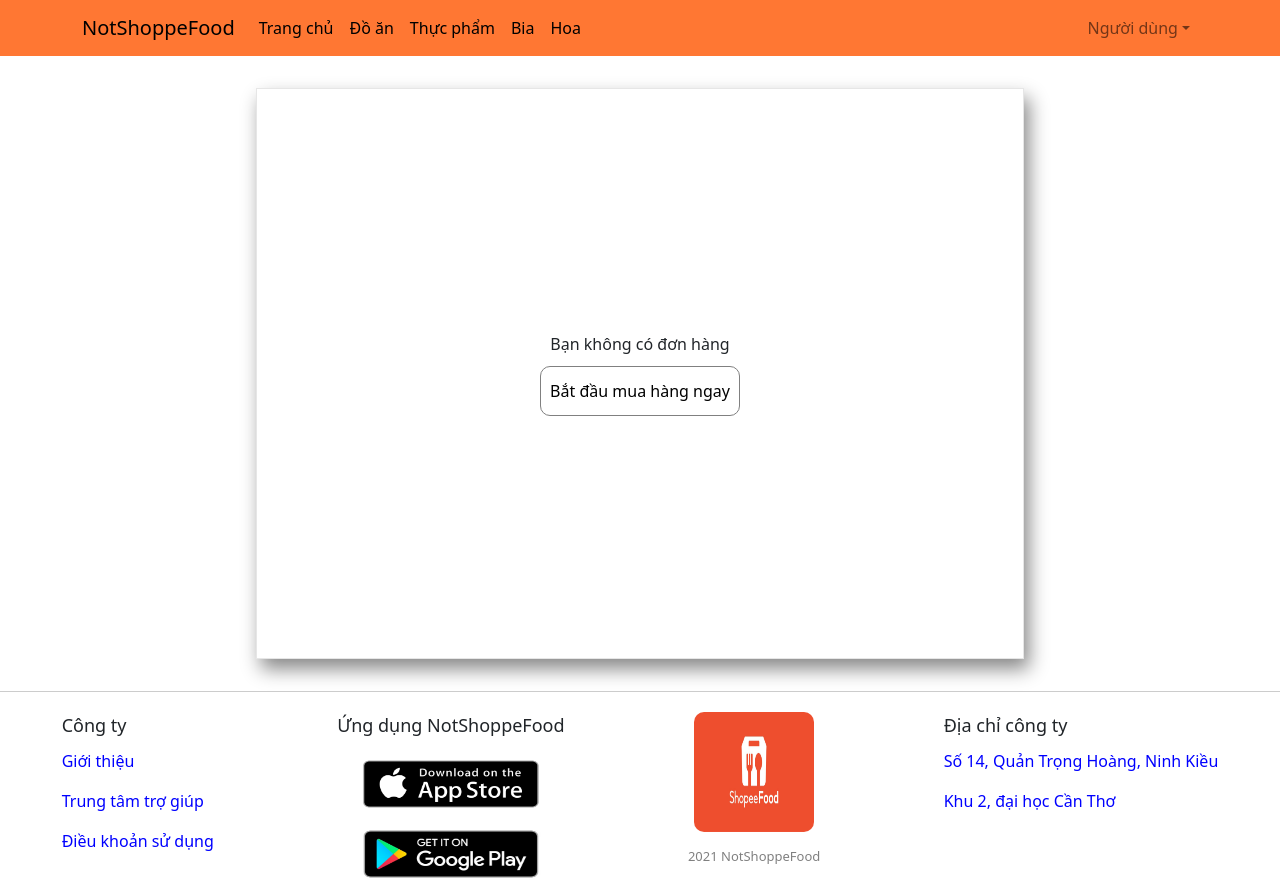
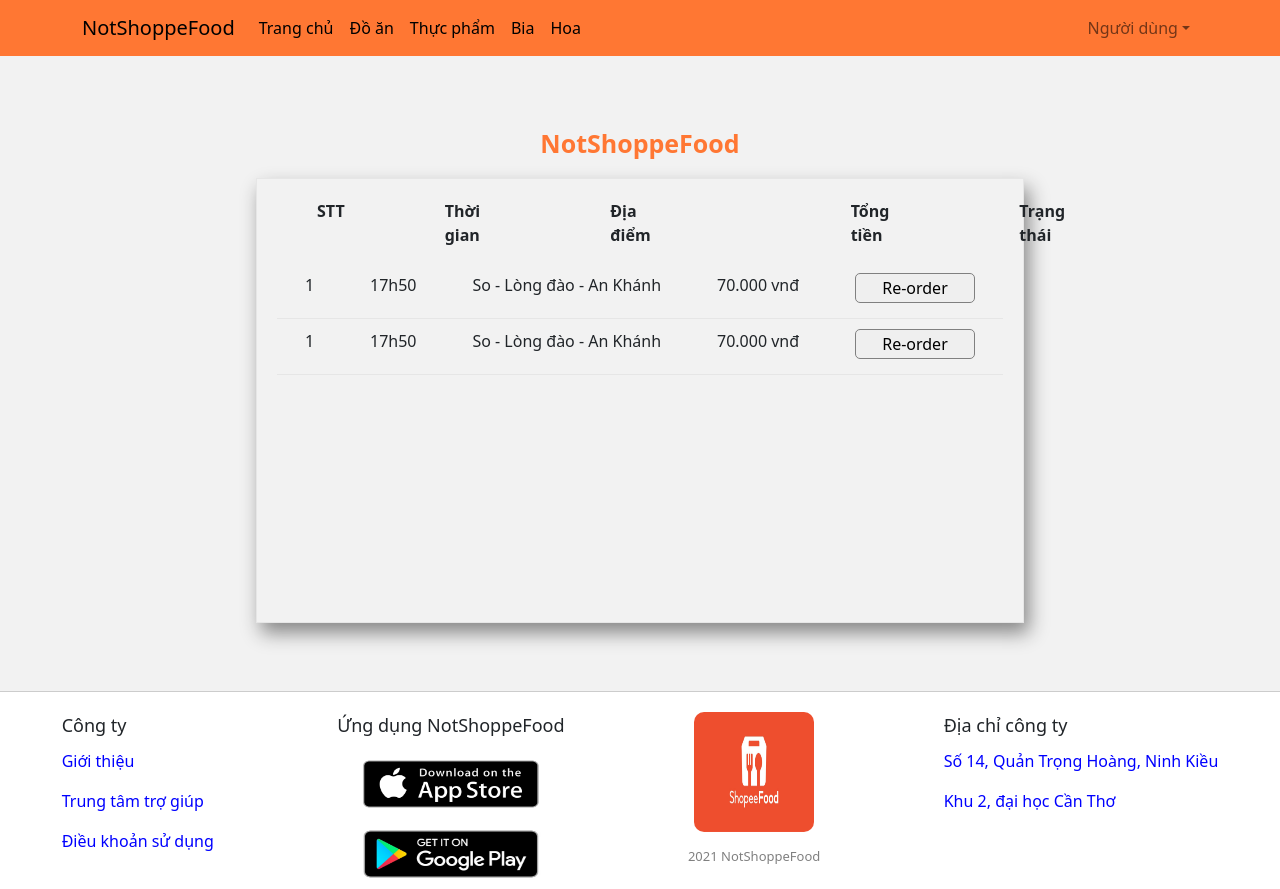
Before and after one commit to HaoHuynh0301/Web-Technology-Project-Simple-ShopeeFood-Clone, a React (Create React App) app in the folder front-end/: page /history-order in a window 1280 px wide. Built offline with nearby package versions, Linux system fonts and the light colour scheme.

Commit message:
feat[reactjs]: complete list of history orders view.

```diff
--- a/front-end/src/Screens/OrderHistory.js
+++ b/front-end/src/Screens/OrderHistory.js
@@ -14,8 +14,14 @@
     constructor(props) {
         super(props);
         this.state = {
-            historyOrders: []
+            historyOrders: [{'id': 1}, {'id': 2}]
         }
+
+        this.handleReOrder = this.handleReOrder.bind(this);
+    }
+
+    handleReOrder = (id) => {
+        alert(id)
     }
 
     emptyHistoryOrders = () => {
@@ -49,6 +55,92 @@
     }
 
     mainView = () => {
+        if(this.state.historyOrders.length > 0) {
+            const listHistoryOrder = this.state.historyOrders.map((item, index) => {
+                return(
+                    <div style = {{
+                        display: 'flex',
+                        flexDirection: 'row',
+                        justifyContent: 'space-around',
+                        borderBottom: 'solid 0.5px #e6e6e6',
+                        paddingBottom: '5px',
+                        marginTop: '10px'
+                    }} key = {index}>
+                        <p>1</p>
+                        <p>17h50</p>
+                        <p>So - Lòng đào - An Khánh</p>
+                        <p>70.000 vnđ</p>
+                        <button onClick = {() => {
+                            this.handleReOrder(item.id);
+                        }} style = {{
+                            border: 'solid 0.5px grey',
+                            padding: '5px',
+                            height: '30px',
+                            width: '120px',
+                            display: 'flex',
+                            flexDirection: 'column',
+                            justifyContent: 'center',
+                            alignItems: 'center',
+                            borderRadius: '5px'
+                        }}>Re-order</button>
+                    </div>
+                );
+            })
+            return(
+                <div style = {{
+                    height: '635px',
+                    display: 'flex',
+                    flexDirection: 'column',
+                    justifyContent: 'center',
+                    alignItems: 'center',
+                    backgroundColor: '#f2f2f2',
+                }}>
+                    <p style = {{
+                        fontWeight: 'bold',
+                        color: orangeColor,
+                        fontSize: '25px'
+                    }}>NotShoppeFood</p>
+
+                    {/* History Order Wrapper */}
+                    <div style = {{
+                        display: 'flex',
+                        flexDirection: 'column',
+                        border: 'solid 0.2px #e6e6e6',
+                        boxShadow: '5px 10px 18px #888888',
+                        width: '60%',
+                        height: '70%',
+                        padding: '20px'
+                    }}>
+                        <div style = {{
+                            display: 'flex',
+                            flexDirection: 'row',
+                        }}>
+                            <p style = {{
+                                marginLeft: '40px',
+                                fontWeight: 'bold'
+                            }}>STT</p>
+                            <p style = {{
+                                marginLeft: '100px',
+                                fontWeight: 'bold'
+                            }}>Thời gian</p>
+                            <p style = {{
+                                marginLeft: '130px',
+                                fontWeight: 'bold'
+                            }}>Địa điểm</p>
+                            <p style = {{
+                                marginLeft: '200px',
+                                fontWeight: 'bold'
+                            }}>Tổng tiền</p>
+                            <p style = {{
+                                marginLeft: '130px',
+                                fontWeight: 'bold'
+                            }}>Trạng thái</p>
+                        </div>
+                        {listHistoryOrder}
+                    </div>
+                </div>
+            );
+        } else {
             return(
                 <div style = {{
                     height: '635px',
@@ -60,6 +152,7 @@
                     {this.emptyHistoryOrders()}
                 </div>
             );
+        }
     }
 
     render() {
```
Lines whose indentation alone changed are shown as unchanged.
